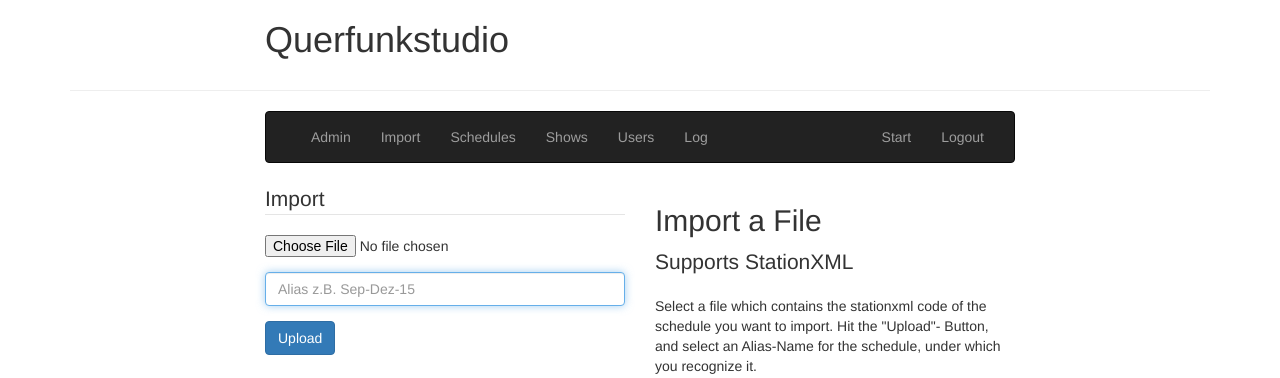
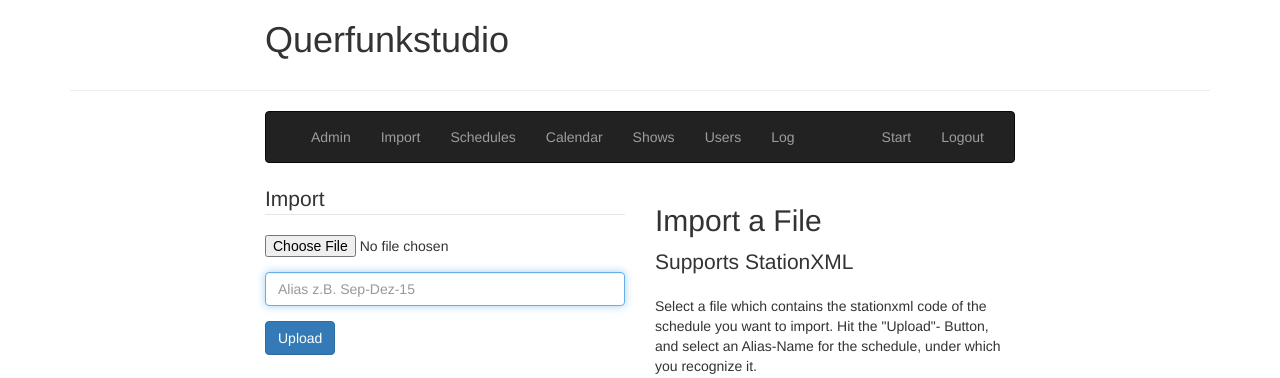
Before and after one commit to olf42/querfunkstudio, a Python web app: template templates/import.html in a window 1280 px wide. Shown: the top 378 px of the page. Run offline with Jinja, Linux system fonts and the light colour scheme; the template is opened without the code that fills it, so the values that code supplies are empty; some libraries are stand-ins or nearby versions.

Commit message:
added link for calendar to admin interface

```diff
--- a/templates/admin-base.html
+++ b/templates/admin-base.html
@@ -25,6 +25,7 @@ Admin
 				<li><a href="/admin">Admin</a></li>
 				<li><a href="/admin/import">Import</a></li>
 				<li><a href="/admin/schedules">Schedules</a></li>
+				<li><a href="/admin/calendar">Calendar</a></li>
 				<li><a href="/admin/shows">Shows</a></li>
 				<li><a href="/admin/users">Users</a></li>
 				<li><a href="/admin/log">Log</a></li>
```
